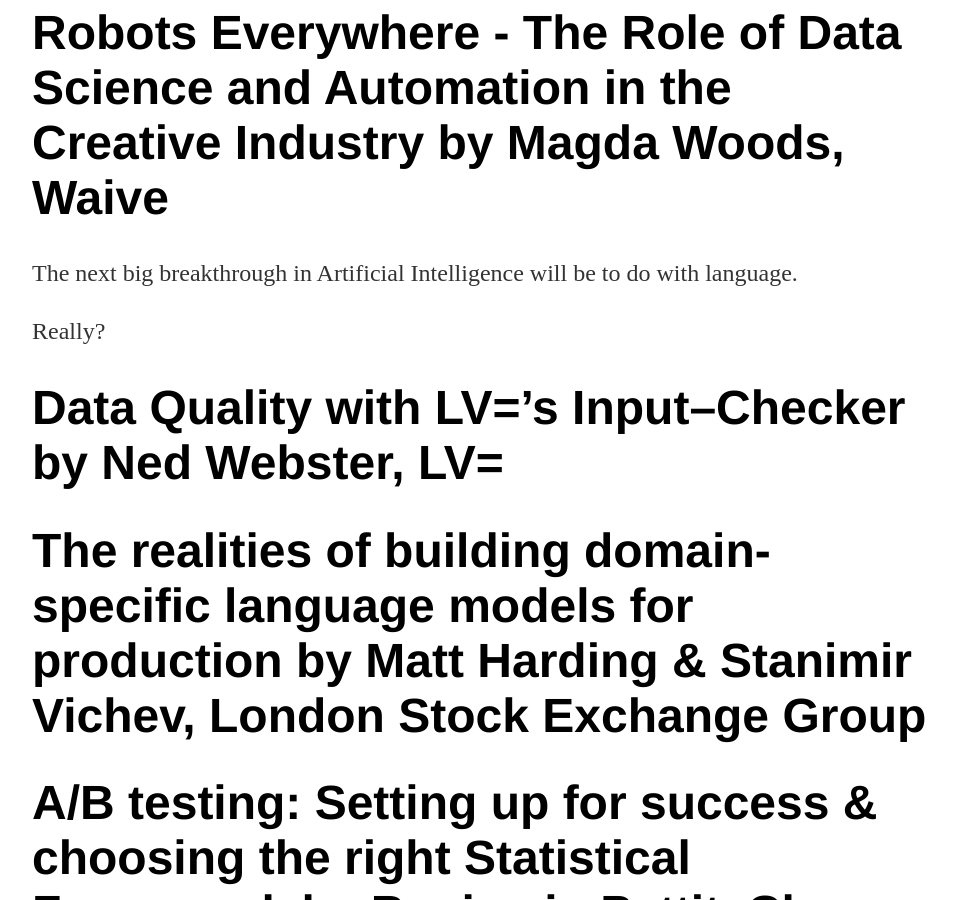
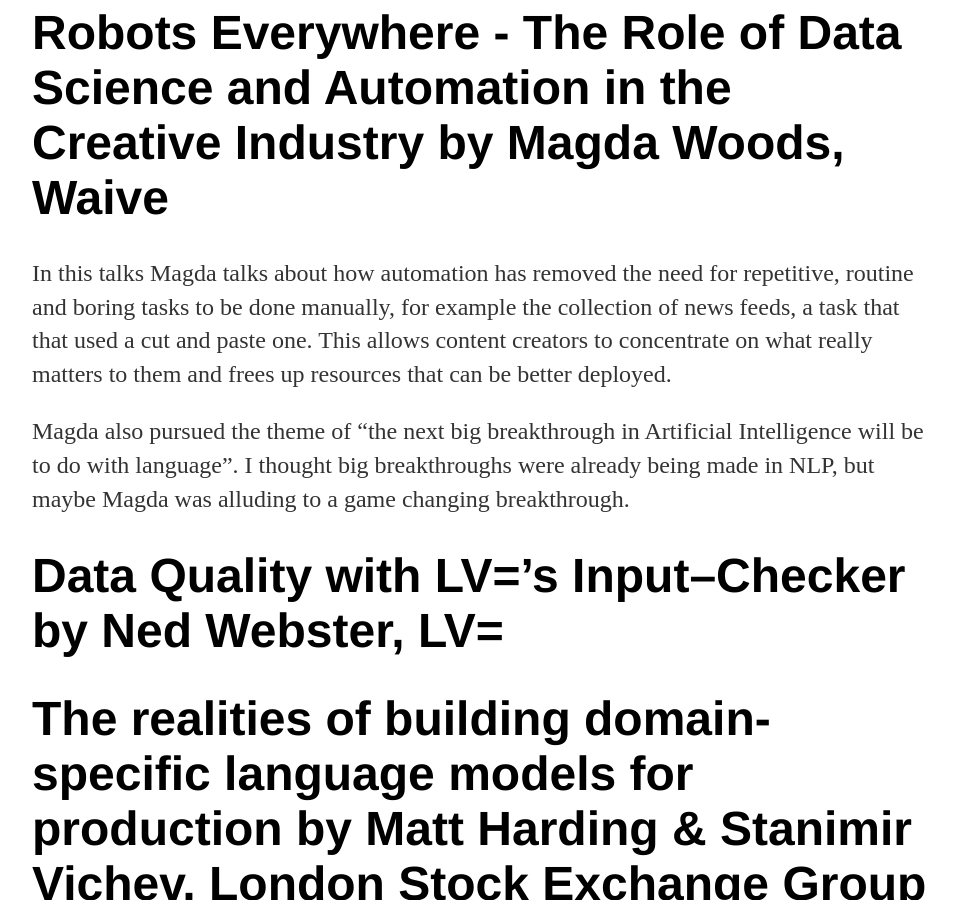
Before and after one commit to hankquinlan/hankquinlan.github.io, a Jekyll site: the page built from _posts/2021-11-27-DSF-Live.md, in a window 1280 px wide and 900 px high, scrolled down 665 px. Shown: the whole window, without its empty margins (160-1116 px from the left). Built offline with Jekyll 4.4.1, drawn with Linux system fonts in a browser that asks for light colours.

Commit message:
Update 2021-11-27-DSF-Live.md

```diff
--- a/_posts/2021-11-27-DSF-Live.md
+++ b/_posts/2021-11-27-DSF-Live.md
@@ -34,12 +34,15 @@
 Robots Everywhere - The Role of Data Science and Automation in the Creative Industry by Magda Woods, Waive
 ==========================================================================================================
 
-The next big breakthrough in Artificial Intelligence will be to do with language.
+In this talks Magda talks about how automation has removed the need for repetitive, routine and boring tasks to be done manually, for example the collection of news feeds, a task that that used a cut and paste one. This allows content creators to concentrate on what really matters to them and frees up resources that can be better deployed.
 
-Really?
+Magda also pursued the theme of "the next big breakthrough in Artificial Intelligence will be to do with language". I thought big breakthroughs were already being made in NLP, but maybe Magda was alluding to a game changing breakthrough.
+
 
 Data Quality with LV=’s Input–Checker by Ned Webster, LV=
 =========================================================
+
+
 
 The realities of building domain-specific language models for production by Matt Harding & Stanimir Vichev, London Stock Exchange Group
 =======================================================================================================================================
```
